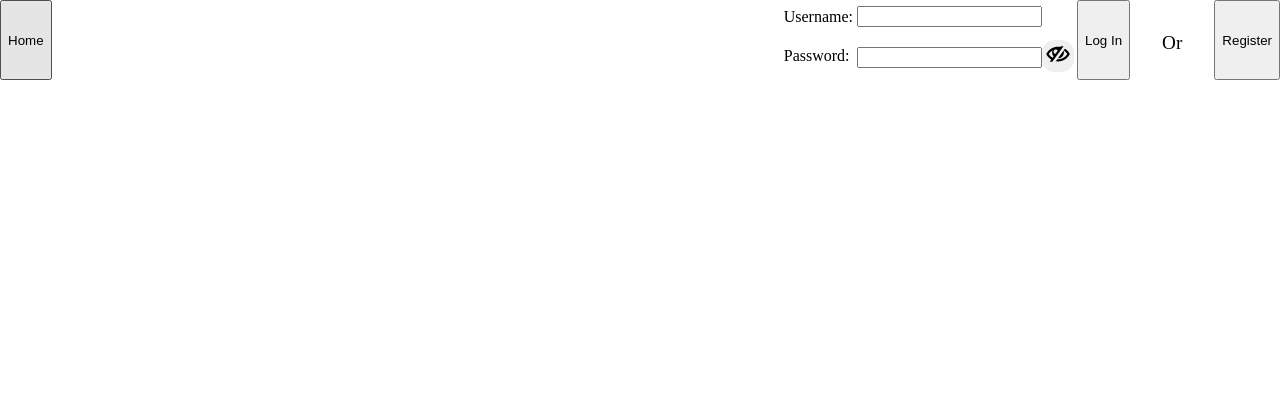
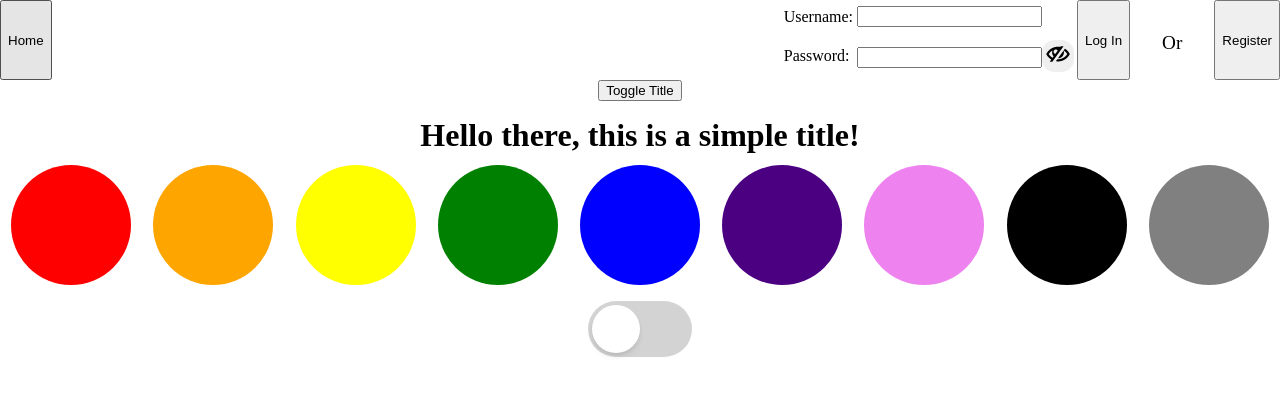
Before and after one commit to steven-trautmann/webshop-frontend, a React (Create React App) app: page / in a window 1280 px wide. Shown: the top 396 px of the page. Built offline with nearby package versions, Linux system fonts and the light colour scheme.

Commit message:
learning react animation w/ framer-motion

```diff
--- a/package.json
+++ b/package.json
@@ -12,6 +12,7 @@
     "enzyme": "^3.11.0",
     "enzyme-adapter-react-16": "^1.15.5",
     "firebase": "^8.0.0",
+    "framer-motion": "^2.9.5",
     "js-file-download": "^0.4.12",
     "moment": "^2.29.1",
     "node-sass": "^4.14.1",
--- a/src/App.js
+++ b/src/App.js
@@ -3,6 +3,7 @@ import { BrowserRouter as Router, Route } from "react-router-dom";
 import Header from "./layout/Header";
 import Registration from "./component/Registration";
 import Login from "./component/Login";
+import Home from "./component/Home";
 import UserPage from "./component/UserPage";
 import { LoggedInContextProvider } from "./context/LoggedInContext";
 import { InnerWidthProvider } from "./context/InnerWidthContext"
@@ -14,6 +15,7 @@ function App() {
         <InnerWidthProvider>
           <LoggedInContextProvider>
             <Header />
+            <Route exact path="/" component={Home} />
             <Route exact path="/registration" component={Registration} />
             <Route exact path="/login" component={Login} />
             <Route exact path="/user" component={UserPage} />
--- /dev/null
+++ b/src/component/Circle.js
@@ -0,0 +1,17 @@
+import React from 'react';
+import styled from "styled-components";
+
+const CircleDiv = styled.div`
+    width: 7.5rem;
+    height: 7.5rem;
+    border-radius: 100%;
+`
+
+const Circle = (props) => {
+
+    return (
+        <CircleDiv style={{backgroundColor: `${props.color}`, cursor: "pointer"}}></CircleDiv>
+    );
+}
+
+export default Circle;
--- /dev/null
+++ b/src/component/Home.js
@@ -0,0 +1,147 @@
+import React, {useState, useEffect} from 'react';
+import {motion, AnimatePresence} from "framer-motion";
+import Circle from "./Circle";
+import Switch from "./Switch";
+
+const Home = () => {
+    const [visibleTitle, setVisibleTitle] = useState(true);
+    const [colors, setColors] = useState(["red", "orange", "yellow", "green", "blue", "indigo", "violet", "black", "gray"])
+    const [originalColors, ] = useState(["red", "orange", "yellow", "green", "blue", "indigo", "violet", "black", "gray"])
+    const [startSwitching, setStartSwitching] = useState(false);
+
+    const toggleTitle = () => {
+        setVisibleTitle(!visibleTitle);
+    }
+
+    const switchColors = () => {
+        let itsTheOriginal = true;
+        for (let i = 0; i < originalColors.length; i++){
+            if (colors[i] !== originalColors[i]){
+                itsTheOriginal = false;
+                break;
+            }
+        }
+        if (itsTheOriginal){
+            setStartSwitching(true);
+            setColors(shuffle(...colors));
+        } else {
+            setStartSwitching(false);
+            setColors(originalColors);
+        }
+    }
+
+    useEffect(() => {
+        let interval = setInterval(() => {
+            if (!startSwitching){
+                clearInterval(interval);
+            } else {
+                setColors(shuffle(...colors));
+            }
+        }, 2000);
+
+        return () => {clearInterval(interval);}
+    // eslint-disable-next-line react-hooks/exhaustive-deps
+    }, [startSwitching])
+
+    function shuffle(...array) {
+        var currentIndex = array.length, temporaryValue, randomIndex;
+
+        // While there remain elements to shuffle...
+        while (0 !== currentIndex) {
+
+          // Pick a remaining element...
+          randomIndex = Math.floor(Math.random() * currentIndex);
+          currentIndex -= 1;
+
+          // And swap it with the current element.
+          temporaryValue = array[currentIndex];
+          array[currentIndex] = array[randomIndex];
+          array[randomIndex] = temporaryValue;
+        }
+
+        return array;
+      }
+
+    return (
+        <div style={{textAlign: "center"}}>
+            <button style={{
+                marginBottom: visibleTitle ? "2rem" : "1rem",
+                transition: "margin-bottom 1s",
+                transitionDelay: visibleTitle ? "0s" : "0.55s"
+            }}
+                onClick={() => {toggleTitle()}}>
+                Toggle Title
+            </button>
+            <AnimatePresence>
+                {visibleTitle ?
+                <motion.h1
+                style={{
+                    position: "absolute",
+                    width: "28rem",
+                    top: "6rem",
+                    left: "50vw",
+                    translateX: "-50%",
+                }}
+                initial={{opacity: 0, y: "-1rem"}}
+                animate={{opacity: 1, y: 0, transition: { duration: 0.5, delay: 0.5}}}
+                exit={{opacity: 0, y: "20rem", transition: {duration: 0.5, delay: 0}}}
+                >
+                    Hello there, this is a simple title!
+                </motion.h1>
+                : null}
+            </AnimatePresence>
+
+            {/* circles */}
+            <motion.div
+                initial="initial"
+                animate="animate"
+                style={{
+                    display: "flex",
+                    justifyContent: "space-around",
+                    alignItems: "center",
+                    flexWrap: "wrap",
+                    marginTop: visibleTitle ? "2rem" : "1rem",
+                    transition: "margin-top 1s",
+                    transitionDelay: visibleTitle ? "0s" : "0.55s"
+                }}
+                variants={{
+                    animate: {
+                        transition: {
+                        staggerChildren: 0.3,
+                        }
+                  }
+                }}
+                >
+                {colors.map((color) => {
+                    return <motion.div
+                    variants={{
+                        initial: {
+                            opacity: 0,
+                            x: "-3rem",
+                        },
+                        animate: {
+                            transition: {duration: 0.3},
+                            opacity: 1,
+                            x: 0,
+                      }
+                    }}
+                    drag dragConstraints={{
+                        top: 0,
+                        left: 0,
+                        right: 0,
+                        bottom: 0
+                      }}
+
+                    key={color}>
+                        <Circle color={color}></Circle>
+                    </motion.div>
+                })}
+            </motion.div>
+            <div style={{display: "flex", justifyContent: "center"}}>
+                <Switch action={switchColors}></Switch>
+            </div>
+        </div>
+    );
+}
+
+export default Home;
--- a/src/component/Registration.js
+++ b/src/component/Registration.js
@@ -5,6 +5,7 @@ import "../style/speech-bubble.css";
 import { LoggedInContext } from "../context/LoggedInContext";
 import { InnerWidthContext } from "../context/InnerWidthContext";
 import moment from "moment";
+import { motion } from "framer-motion"
 
 function Registration() {
 
@@ -490,9 +491,13 @@ function Registration() {
       <div className="forms">
         {unnkownError ? <h3 style={{ textAlign: "center" }}>We're deeply sorry, unexpected error occured!</h3> : null}
         <div className="form-fields">
-          <label className="labels" htmlFor="usern">
-            Username: {userNameIsUnique ? null : <p style={{ color: "red", margin: "0", marginLeft: "1rem" }}>Already in use!</p>}
-          </label>
+            <motion.label
+            className="labels" htmlFor="usern"
+            initial={{ opacity: 0, x: "-5vw" }}
+            animate={{ opacity: 1, x: 0 }}
+            exit={{ opacity: 0, y: -50 }}>
+              Username: {userNameIsUnique ? null : <p style={{ color: "red", margin: "0", marginLeft: "1rem" }}>Already in use!</p>}
+            </motion.label>
           <input
             className="inputs"
             type="text"
@@ -504,9 +509,9 @@ function Registration() {
             onKeyDown={handleEnterKeydown}
           ></input>
 
-          <label className="labels" htmlFor="fname">
+          <motion.label className="labels" htmlFor="fname" initial={{ opacity: 0, x: "-5vw" }} animate={{ opacity: 1, x: 0 }}>
             First name:
-        </label>
+        </motion.label>
           <input
             className="inputs"
             type="text"
@@ -518,9 +523,9 @@ function Registration() {
             onKeyDown={handleEnterKeydown}
           ></input>
 
-          <label className="labels" htmlFor="lname">
+          <motion.label className="labels" htmlFor="lname" initial={{ opacity: 0, x: "-5vw" }} animate={{ opacity: 1, x: 0 }}>
             Last name:
-        </label>
+        </motion.label>
           <input
             className="inputs"
             type="text"
--- /dev/null
+++ b/src/component/Switch.js
@@ -0,0 +1,47 @@
+import React from 'react';
+import {motion} from "framer-motion";
+
+const Switch = (props) => {
+    const [isOn, setIsOn] = React.useState(false);
+
+    const toggleSwitch = () => {
+        props.action();
+        setIsOn(!isOn);
+    }
+
+    return (
+        <div
+            style={{
+                margin: "1rem",
+                background: isOn ? "#F2764F" : "lightgray",
+                display: "flex",
+                justifyContent: isOn && "flex-end",
+                width: "6rem",
+                padding: "0.25rem",
+                borderRadius: 9999,
+                cursor: "pointer",
+            }}
+            onClick={toggleSwitch}
+        >
+                {/* Switch knob */}
+            <motion.div
+                style={{
+                    width: "3rem",
+                    height: "3rem",
+                    background: "white",
+                    borderRadius: "100%",
+                    boxShadow:
+                    "0 4px 6px -1px rgba(0, 0, 0, 0.1), 0 2px 4px -1px rgba(0, 0, 0, 0.06)",
+                }}
+                layout
+                transition={{
+                    type: "spring",
+                    stiffness: 500,
+                    damping: 30,
+                }}
+            ></motion.div>
+        </div>
+    );
+}
+
+export default Switch;
```
Also changed, not shown: 1 other file (tests, documents, lock files or other folders).
